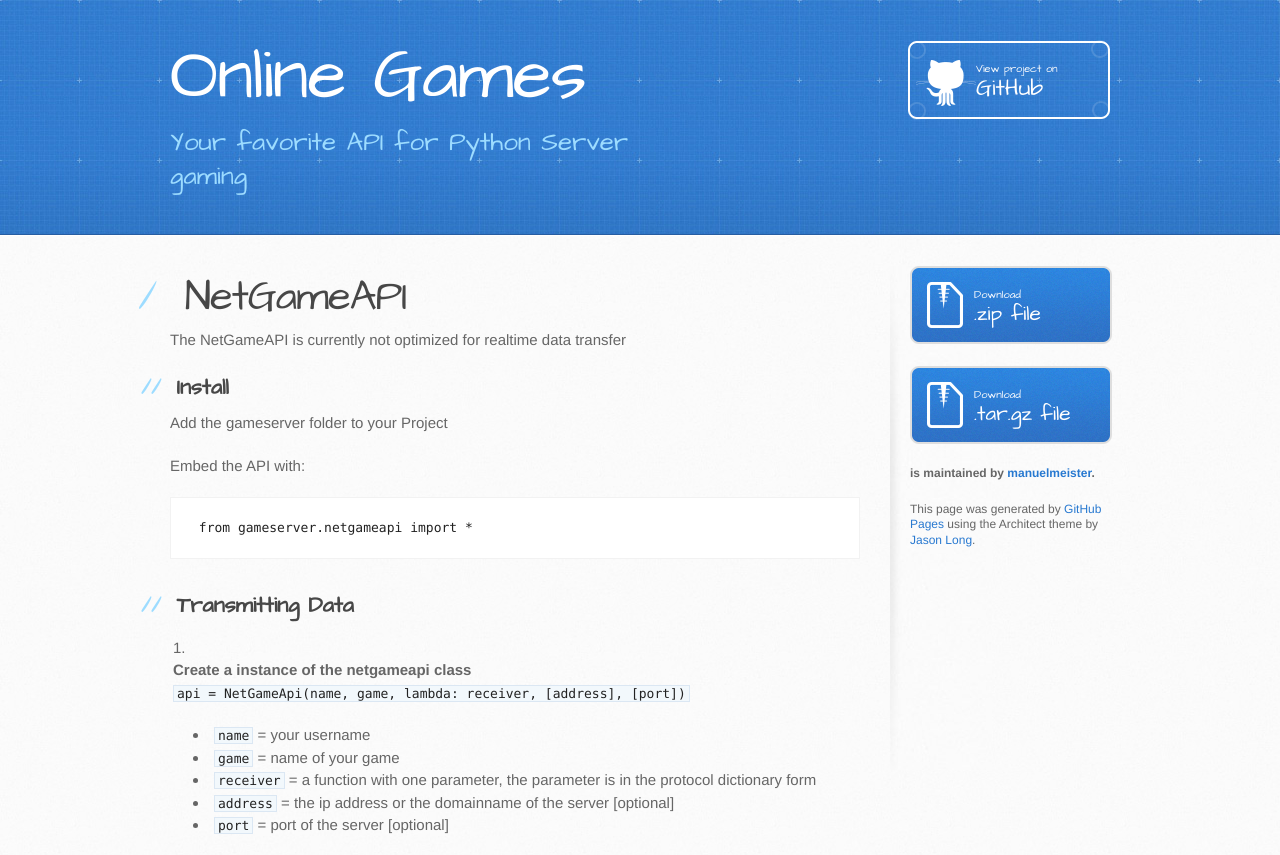
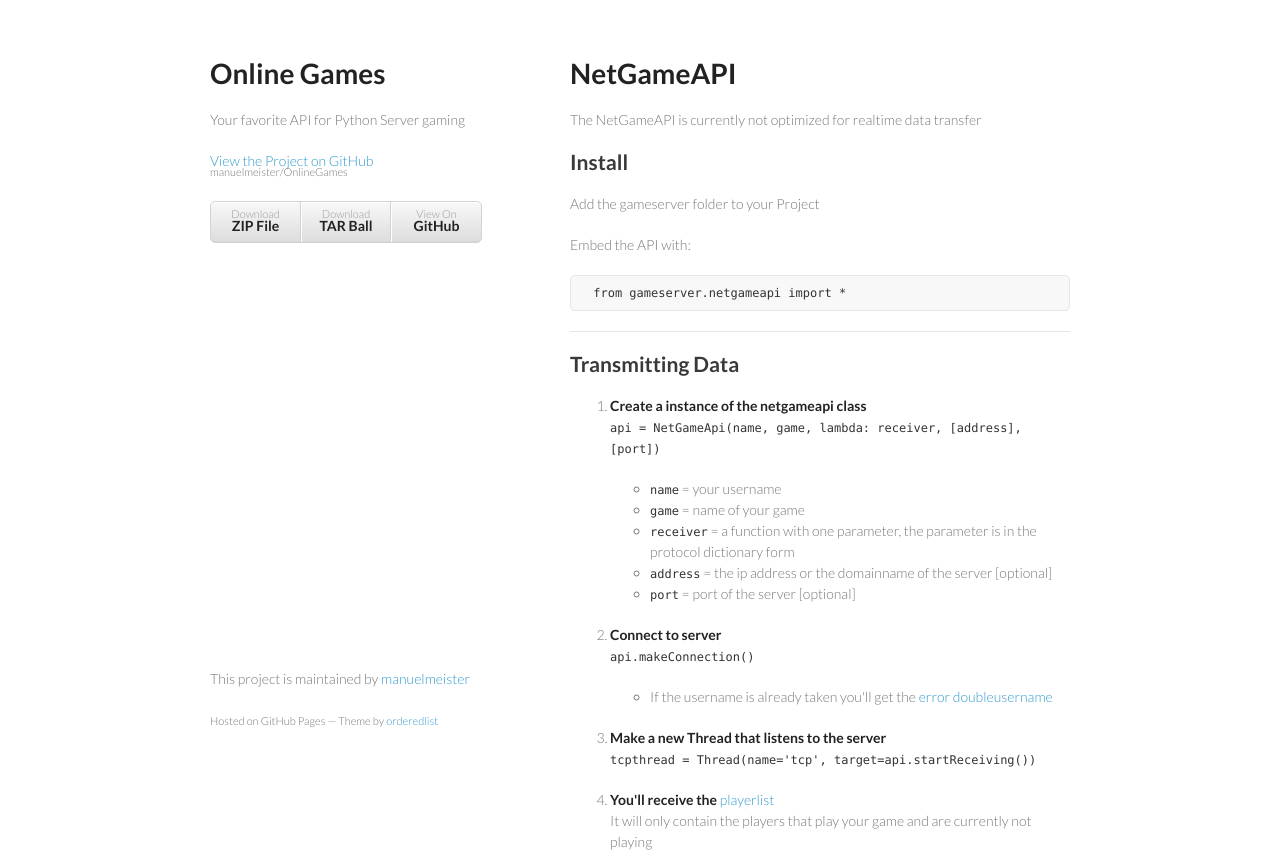
Before and after one commit to manuelmeister/OnlineGames, a plain HTML site: page index.html in a window 1280 px wide. Shown: the top 855 px of the page. Drawn offline with Linux system fonts and the light colour scheme.

Commit message:
Create gh-pages branch via GitHub

```diff
--- a/index.html
+++ b/index.html
@@ -1,34 +1,34 @@
-<!DOCTYPE html>
+<!doctype html>
 <html>
   <head>
-    <meta charset='utf-8'>
+    <meta charset="utf-8">
     <meta http-equiv="X-UA-Compatible" content="chrome=1">
-    <meta name="viewport" content="width=device-width, initial-scale=1, maximum-scale=1">
-    <link href='https://fonts.googleapis.com/css?family=Architects+Daughter' rel='stylesheet' type='text/css'>
-    <link rel="stylesheet" type="text/css" href="stylesheets/stylesheet.css" media="screen">
-    <link rel="stylesheet" type="text/css" href="stylesheets/pygment_trac.css" media="screen">
-    <link rel="stylesheet" type="text/css" href="stylesheets/print.css" media="print">
+    <title>Online Games by manuelmeister</title>
 
+    <link rel="stylesheet" href="stylesheets/styles.css">
+    <link rel="stylesheet" href="stylesheets/pygment_trac.css">
+    <meta name="viewport" content="width=device-width, initial-scale=1, user-scalable=no">
     <!--[if lt IE 9]>
     <script src="//html5shiv.googlecode.com/svn/trunk/html5.js"></script>
     <![endif]-->
+  </head>
+  <body>
+    <div class="wrapper">
+      <header>
+        <h1>Online Games</h1>
+        <p>Your favorite API for Python Server gaming</p>
 
-    <title>Online Games by manuelmeister</title>
-  </head>
+        <p class="view"><a href="https://github.com/manuelmeister/OnlineGames">View the Project on GitHub <small>manuelmeister/OnlineGames</small></a></p>
 
-  <body>
-    <header>
-      <div class="inner">
-        <h1>Online Games</h1>
-        <h2>Your favorite API for Python Server gaming</h2>
-        <a href="https://github.com/manuelmeister/OnlineGames" class="button"><small>View project on</small> GitHub</a>
-      </div>
-    </header>
 
-    <div id="content-wrapper">
-      <div class="inner clearfix">
-        <section id="main-content">
-          <h1>
+        <ul>
+          <li><a href="https://github.com/manuelmeister/OnlineGames/zipball/master">Download <strong>ZIP File</strong></a></li>
+          <li><a href="https://github.com/manuelmeister/OnlineGames/tarball/master">Download <strong>TAR Ball</strong></a></li>
+          <li><a href="https://github.com/manuelmeister/OnlineGames">View On <strong>GitHub</strong></a></li>
+        </ul>
+      </header>
+      <section>
+        <h1>
 <a id="netgameapi" class="anchor" href="#netgameapi" aria-hidden="true"><span class="octicon octicon-link"></span></a>NetGameAPI</h1>
 
 <p>The NetGameAPI is currently not optimized for realtime data transfer</p>
@@ -43,6 +43,8 @@
 <div class="highlight highlight-python"><pre> <span class="pl-k">from</span> gameserver.netgameapi <span class="pl-k">import</span> <span class="pl-k">*</span></pre></div>
 
 <p></p>
+
+<hr>
 
 <h2>
 <a id="transmitting-data" class="anchor" href="#transmitting-data" aria-hidden="true"><span class="octicon octicon-link"></span></a>Transmitting Data</h2>
@@ -105,6 +107,8 @@ Send the server <code>connectionEstablished(opponent)</code></p></li>
 </ol>
 
 <p></p>
+
+<hr>
 
 <h2>
 <a id="protocol" class="anchor" href="#protocol" aria-hidden="true"><span class="octicon octicon-link"></span></a>Protocol</h2>
@@ -200,6 +204,8 @@ Send the server <code>connectionEstablished(opponent)</code></p></li>
     ]
 }</pre></div>
 
+<hr>
+
 <p></p>
 
 <h2>
@@ -242,25 +248,13 @@ Send the server <code>connectionEstablished(opponent)</code></p></li>
         <span class="pl-s1"><span class="pl-pds">"</span>helpmessage<span class="pl-pds">"</span></span>:<span class="pl-s1"><span class="pl-pds">"</span>Your opponent refused.<span class="pl-pds">"</span></span>
     }
 }</pre></div>
-        </section>
-
-        <aside id="sidebar">
-          <a href="https://github.com/manuelmeister/OnlineGames/zipball/master" class="button">
-            <small>Download</small>
-            .zip file
-          </a>
-          <a href="https://github.com/manuelmeister/OnlineGames/tarball/master" class="button">
-            <small>Download</small>
-            .tar.gz file
-          </a>
-
-          <p class="repo-owner"><a href="https://github.com/manuelmeister/OnlineGames"></a> is maintained by <a href="https://github.com/manuelmeister">manuelmeister</a>.</p>
-
-          <p>This page was generated by <a href="https://pages.github.com">GitHub Pages</a> using the Architect theme by <a href="https://twitter.com/jasonlong">Jason Long</a>.</p>
-        </aside>
-      </div>
+      </section>
+      <footer>
+        <p>This project is maintained by <a href="https://github.com/manuelmeister">manuelmeister</a></p>
+        <p><small>Hosted on GitHub Pages &mdash; Theme by <a href="https://github.com/orderedlist">orderedlist</a></small></p>
+      </footer>
     </div>
-
+    <script src="javascripts/scale.fix.js"></script>
 
   </body>
 </html>
--- /dev/null
+++ b/javascripts/scale.fix.js
@@ -0,0 +1,17 @@
+var metas = document.getElementsByTagName('meta');
+var i;
+if (navigator.userAgent.match(/iPhone/i)) {
+  for (i=0; i<metas.length; i++) {
+    if (metas[i].name == "viewport") {
+      metas[i].content = "width=device-width, minimum-scale=1.0, maximum-scale=1.0";
+    }
+  }
+  document.addEventListener("gesturestart", gestureStart, false);
+}
+function gestureStart() {
+  for (i=0; i<metas.length; i++) {
+    if (metas[i].name == "viewport") {
+      metas[i].content = "width=device-width, minimum-scale=0.25, maximum-scale=1.6";
+    }
+  }
+}
--- /dev/null
+++ b/stylesheets/styles.css
@@ -0,0 +1,255 @@
+@import url(https://fonts.googleapis.com/css?family=Lato:300italic,700italic,300,700);
+
+body {
+  padding:50px;
+  font:14px/1.5 Lato, "Helvetica Neue", Helvetica, Arial, sans-serif;
+  color:#777;
+  font-weight:300;
+}
+
+h1, h2, h3, h4, h5, h6 {
+  color:#222;
+  margin:0 0 20px;
+}
+
+p, ul, ol, table, pre, dl {
+  margin:0 0 20px;
+}
+
+h1, h2, h3 {
+  line-height:1.1;
+}
+
+h1 {
+  font-size:28px;
+}
+
+h2 {
+  color:#393939;
+}
+
+h3, h4, h5, h6 {
+  color:#494949;
+}
+
+a {
+  color:#39c;
+  font-weight:400;
+  text-decoration:none;
+}
+
+a small {
+  font-size:11px;
+  color:#777;
+  margin-top:-0.6em;
+  display:block;
+}
+
+.wrapper {
+  width:860px;
+  margin:0 auto;
+}
+
+blockquote {
+  border-left:1px solid #e5e5e5;
+  margin:0;
+  padding:0 0 0 20px;
+  font-style:italic;
+}
+
+code, pre {
+  font-family:Monaco, Bitstream Vera Sans Mono, Lucida Console, Terminal;
+  color:#333;
+  font-size:12px;
+}
+
+pre {
+  padding:8px 15px;
+  background: #f8f8f8;
+  border-radius:5px;
+  border:1px solid #e5e5e5;
+  overflow-x: auto;
+}
+
+table {
+  width:100%;
+  border-collapse:collapse;
+}
+
+th, td {
+  text-align:left;
+  padding:5px 10px;
+  border-bottom:1px solid #e5e5e5;
+}
+
+dt {
+  color:#444;
+  font-weight:700;
+}
+
+th {
+  color:#444;
+}
+
+img {
+  max-width:100%;
+}
+
+header {
+  width:270px;
+  float:left;
+  position:fixed;
+}
+
+header ul {
+  list-style:none;
+  height:40px;
+
+  padding:0;
+
+  background: #eee;
+  background: -moz-linear-gradient(top, #f8f8f8 0%, #dddddd 100%);
+  background: -webkit-gradient(linear, left top, left bottom, color-stop(0%,#f8f8f8), color-stop(100%,#dddddd));
+  background: -webkit-linear-gradient(top, #f8f8f8 0%,#dddddd 100%);
+  background: -o-linear-gradient(top, #f8f8f8 0%,#dddddd 100%);
+  background: -ms-linear-gradient(top, #f8f8f8 0%,#dddddd 100%);
+  background: linear-gradient(top, #f8f8f8 0%,#dddddd 100%);
+
+  border-radius:5px;
+  border:1px solid #d2d2d2;
+  box-shadow:inset #fff 0 1px 0, inset rgba(0,0,0,0.03) 0 -1px 0;
+  width:270px;
+}
+
+header li {
+  width:89px;
+  float:left;
+  border-right:1px solid #d2d2d2;
+  height:40px;
+}
+
+header ul a {
+  line-height:1;
+  font-size:11px;
+  color:#999;
+  display:block;
+  text-align:center;
+  padding-top:6px;
+  height:40px;
+}
+
+strong {
+  color:#222;
+  font-weight:700;
+}
+
+header ul li + li {
+  width:88px;
+  border-left:1px solid #fff;
+}
+
+header ul li + li + li {
+  border-right:none;
+  width:89px;
+}
+
+header ul a strong {
+  font-size:14px;
+  display:block;
+  color:#222;
+}
+
+section {
+  width:500px;
+  float:right;
+  padding-bottom:50px;
+}
+
+small {
+  font-size:11px;
+}
+
+hr {
+  border:0;
+  background:#e5e5e5;
+  height:1px;
+  margin:0 0 20px;
+}
+
+footer {
+  width:270px;
+  float:left;
+  position:fixed;
+  bottom:50px;
+}
+
+@media print, screen and (max-width: 960px) {
+
+  div.wrapper {
+    width:auto;
+    margin:0;
+  }
+
+  header, section, footer {
+    float:none;
+    position:static;
+    width:auto;
+  }
+
+  header {
+    padding-right:320px;
+  }
+
+  section {
+    border:1px solid #e5e5e5;
+    border-width:1px 0;
+    padding:20px 0;
+    margin:0 0 20px;
+  }
+
+  header a small {
+    display:inline;
+  }
+
+  header ul {
+    position:absolute;
+    right:50px;
+    top:52px;
+  }
+}
+
+@media print, screen and (max-width: 720px) {
+  body {
+    word-wrap:break-word;
+  }
+
+  header {
+    padding:0;
+  }
+
+  header ul, header p.view {
+    position:static;
+  }
+
+  pre, code {
+    word-wrap:normal;
+  }
+}
+
+@media print, screen and (max-width: 480px) {
+  body {
+    padding:15px;
+  }
+
+  header ul {
+    display:none;
+  }
+}
+
+@media print {
+  body {
+    padding:0.4in;
+    font-size:12pt;
+    color:#444;
+  }
+}
```
Also changed, not shown: params.json (+1 -1 lines).
